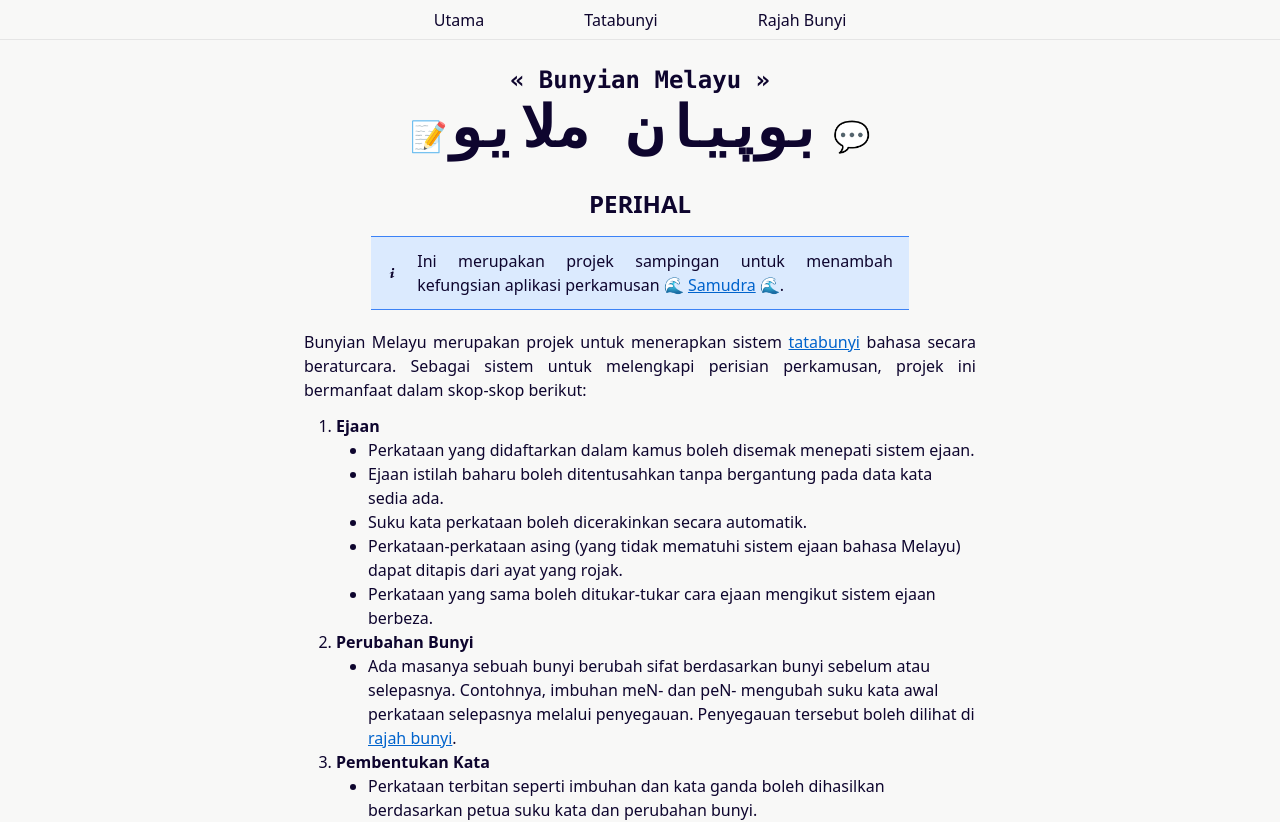
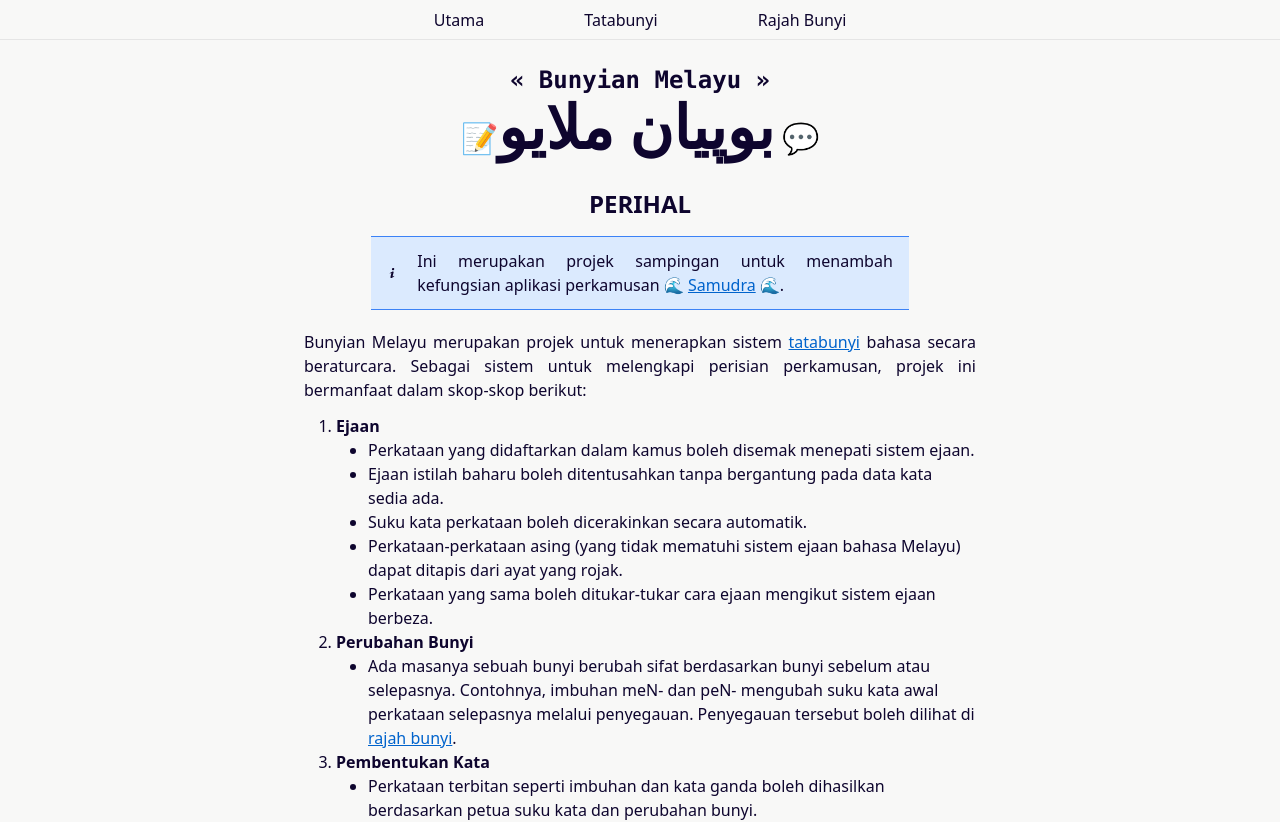
Before and after one commit to Thaza-Kun/bunyi-melayu, a SvelteKit app: page / in a window 1280 px wide. Built offline with nearby package versions, Linux system fonts and the light colour scheme.

Commit message:
:pencil2: Remove font-mono class for Jawi's nya compatibility

```diff
--- a/src/routes/+page.svelte
+++ b/src/routes/+page.svelte
@@ -5,7 +5,7 @@
 <h1>
 	<ruby class="flex flex-col">
 		<rt class="text-center font-mono text-2xl">&laquo; Bunyian Melayu &raquo;</rt>
-		<span>📝<span class="font-mono text-6xl">بوڽيان ملايو</span> 💬</span>
+		<span>📝<span class="text-6xl">بوڽيان ملايو</span> 💬</span>
 	</ruby>
 </h1>
 
--- a/src/routes/rajah/+page.svelte
+++ b/src/routes/rajah/+page.svelte
@@ -25,7 +25,7 @@
 <h1>
 	<ruby class="flex flex-col">
 		<rt class="text-center font-mono text-2xl">&laquo; Rajah Bunyi &raquo;</rt>
-		<span>🗨 <span class="font-mono text-6xl">راجه بوڽي</span> 💬</span>
+		<span>🗨 <span class="text-6xl">راجه بوڽي</span> 💬</span>
 	</ruby>
 </h1>
 <Tabs.Root class="mx-auto flex max-w-7xl flex-col">
--- a/src/routes/tatabunyi/+page.svelte
+++ b/src/routes/tatabunyi/+page.svelte
@@ -54,7 +54,7 @@
 <h1>
 	<ruby class="flex flex-col">
 		<rt class="text-center font-mono text-2xl">&laquo; Tatabunyi &raquo;</rt>
-		<span>📝 <span class="font-mono text-6xl">تاتابوڽي</span> 📰</span>
+		<span>📝 <span class="text-6xl">تاتابوڽي</span> 📰</span>
 	</ruby>
 </h1>
 
```
